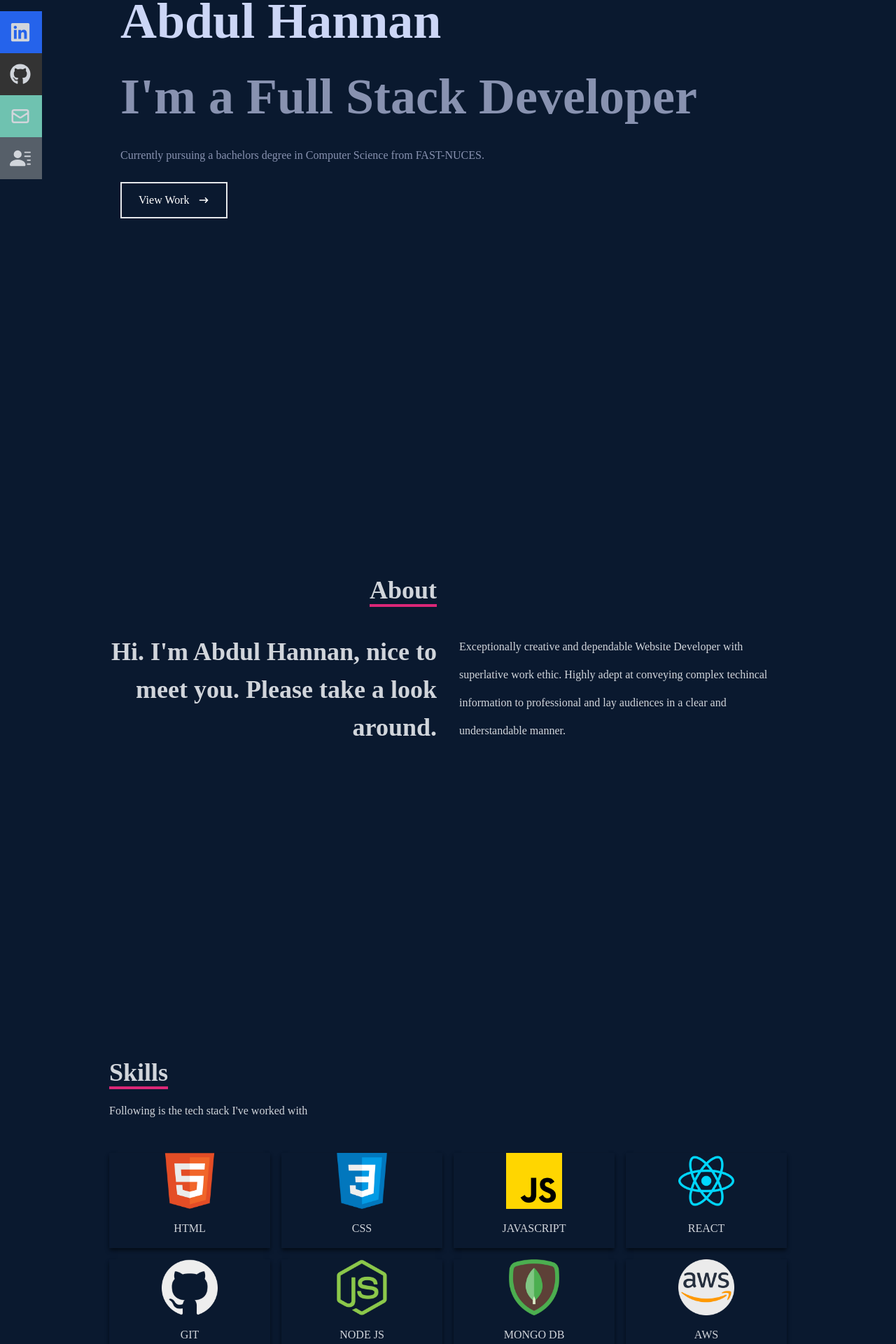
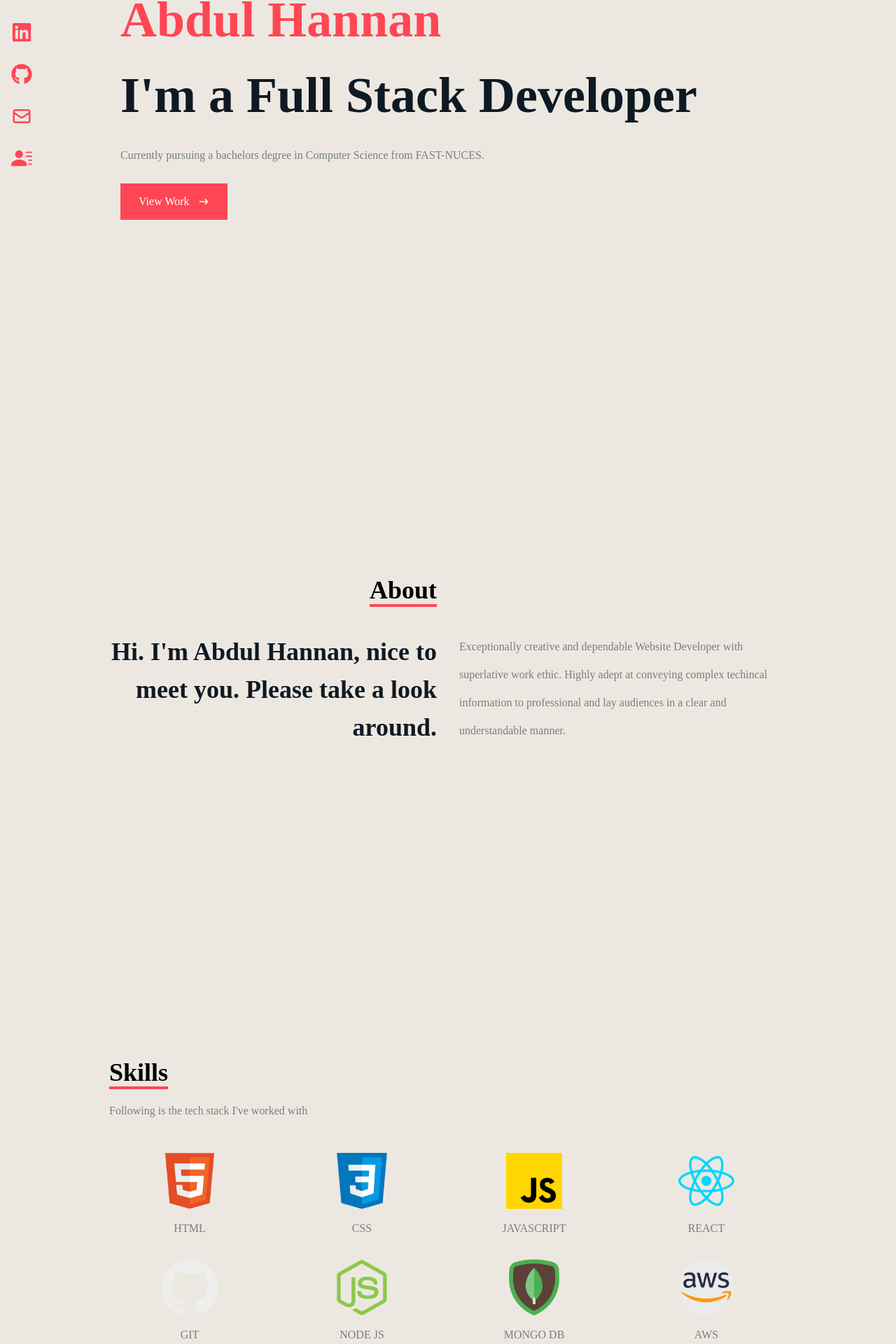
Before and after one commit to hannanxo/portfolio-site, a React (Create React App) app in the folder frontend/: page / in a window 1280 px wide. Shown: the part 264-2184 px from the top of the page at 70% size. Built offline with nearby package versions, Linux system fonts and the light colour scheme.

Commit message:
Modified UI.

```diff
--- a/frontend/src/components/About.jsx
+++ b/frontend/src/components/About.jsx
@@ -1,20 +1,20 @@
 import React from "react";
 const About = () => {
   return (
-    <div name="about" className="w-full h-screen bg-[#0a192f] text-gray-300">
+    <div name="about" className="w-full h-screen bg-[#ece8e1]">
       <div className="flex flex-col justify-center items-center w-full h-full">
         <div className="max-w-[1000px] w-full grid grid-cols-2 gap-8">
           <div className="sm:text-right sm:pb-8 pl-4 py-2">
-            <p className="text-4xl font-bold my-50 inline border-b-4 border-pink-600 leading-relaxed">About</p>
+            <p className="text-4xl font-bold my-50 inline border-b-4 border-[#ff4655] leading-relaxed">About</p>
           </div>
           {/* <div></div> */}
         </div>
         <div className="max-w-[1000px] w-full grid sm:grid-cols-2 sm:gap-8 px-4">
-          <div className="sm:text-right leading-relaxed text-3xl sm:leading-normal sm:text-4xl font-bold">
+          <div className="sm:text-right leading-relaxed text-3xl sm:leading-normal sm:text-4xl font-bold text-[#0f1923]">
             <p>Hi. I'm Abdul Hannan, nice to meet you. Please take a look around.</p>
           </div>
           <div>
-            <p className="text-1xl leading-10 py-3 sm:py-0 ">
+            <p className="text-1xl leading-10 py-3 sm:py-0 text-[#768079]">
               Exceptionally creative and dependable Website Developer with superlative work ethic. Highly adept at conveying complex techincal information to professional and lay audiences in a clear
               and understandable manner.
             </p>
--- a/frontend/src/components/Contact.jsx
+++ b/frontend/src/components/Contact.jsx
@@ -2,16 +2,16 @@ import React from "react";
 
 const Contact = () => {
   return (
-    <div method="POST" name="contact" className="w-full h-screen bg-[#0a192f] flex justify-center items-center p-4">
+    <div method="POST" name="contact" className="w-full h-screen bg-[#ece8e1] flex justify-center items-center p-4">
       <form action="" className="flex flex-col max-w-[600px] w-full">
         <div>
-          <p className="text-4xl font-bold inline border-b-4 border-pink-600 text-gray-300 leading-normal">Contact</p>
-          <p className="text-gray-300 py-4">Submit the form below or hit me up at my email - ah4hannan@gmail.com</p>
+          <p className="text-4xl font-bold inline border-b-4 border-[#ff4655] text-[#0f1923] leading-normal">Contact</p>
+          <p className="py-4 text-[#768079]">Submit the form below or hit me up at my email - ah4hannan@gmail.com</p>
         </div>
-        <input className="bg-[#ccd6f6] p-2" type="text" placeholder="Name" name="name" />
-        <input className="my-4 p-2 bg-[#ccd6f6]" type="email" placeholder="Email" name="email" />
-        <textarea className="bg-[#ccd6f6] p-2" name="message" rows="10" placeholder="Message"></textarea>
-        <button className="text-white border-2 hover:bg-pink-600 hover:border-pink-600 px-4 py-3 my-8 mx-auto">Let's Chat</button>
+        <input className="bg-[#0f1923e6] p-2" type="text" placeholder="Name" name="name" />
+        <input className="my-4 p-2 bg-[#0f1923e6]" type="email" placeholder="Email" name="email" />
+        <textarea className="bg-[#0f1923e6] p-2" name="message" rows="10" placeholder="Message"></textarea>
+        <button className="text-white border-2 border-[#ff4655] bg-[#ff4655] hover:bg-[#0f1923] hover:border-[#0f1923] px-4 py-3 my-8 mx-auto">Let's Chat</button>
       </form>
     </div>
   );
--- a/frontend/src/components/Home.jsx
+++ b/frontend/src/components/Home.jsx
@@ -2,15 +2,15 @@ import React from "react";
 import { HiArrowNarrowRight } from "react-icons/hi";
 const Home = () => {
   return (
-    <div name="home" className="w-full h-screen bg-[#0a192f]">
+    <div name="home" className="w-full h-screen bg-[#ece8e1]">
       {/* Container */}
       <div className="max-w-[1000px] sm:mx-auto mx-8 sm:px-8 flex flex-col justify-center h-full">
-        <p className="text-pink-600 leading-normal">Hi, my name is</p>
-        <h1 className="text-5xl leading-normal sm:text-7xl sm:leading-normal font-bold text-[#ccd6f6]">Abdul Hannan</h1>
-        <h2 className="text-5xl leading-normal sm:text-7xl sm:leading-normal font-bold text-[#8892b0]">I'm a Full Stack Developer</h2>
-        <p className="text-[#8892b0] py-4 max-w-[700px] leading-7">Currently pursuing a bachelors degree in Computer Science from FAST-NUCES.</p>
+        <p className="leading-normal text-[#768079]">Hi, my name is</p>
+        <h1 className="text-5xl leading-normal sm:text-7xl sm:leading-normal font-bold text-[#ff4655]">Abdul Hannan</h1>
+        <h2 className="text-5xl leading-normal sm:text-7xl sm:leading-normal font-bold text-[#0f1923]">I'm a Full Stack Developer</h2>
+        <p className="py-4 max-w-[700px] leading-8 text-[#768079]">Currently pursuing a bachelors degree in Computer Science from FAST-NUCES.</p>
         <div>
-          <button className="text-white group border-2 px-6 py-3 my-2 flex items-center hover:bg-pink-600 hover:border-pink-600">
+          <button className="text-white border-2 border-[#ff4655] bg-[#ff4655] group px-6 py-3 my-2 flex items-center hover:bg-[#0f1923] hover:border-[#0f1923]">
             View Work
             <span className=" group-hover:rotate-90 duration-300">
               <HiArrowNarrowRight className="ml-3" />
--- a/frontend/src/components/Skills.jsx
+++ b/frontend/src/components/Skills.jsx
@@ -9,46 +9,46 @@ import AWS from "../assets/icons/aws.png";
 import Mongo from "../assets/icons/mongo.png";
 const Skills = () => {
   return (
-    <div name="skills" className="w-full h-screen bg-[#0a192f] text-gray-300">
+    <div name="skills" className="w-full h-screen bg-[#ece8e1]">
       {/* Container */}
       <div className="max-w-[1000px] mx-auto p-4 flex flex-col justify-center w-full h-full">
         <div>
-          <p className="text-4xl font-bold inline border-b-4 border-pink-600 leading-normal">Skills</p>
-          <p className="py-4">Following is the tech stack I've worked with</p>
+          <p className="text-4xl font-bold inline border-b-4 border-[#ff4655] leading-normal">Skills</p>
+          <p className="py-4 text-[#768079]">Following is the tech stack I've worked with</p>
         </div>
 
         <div className="w-full grid grid-cols-2 sm:grid-cols-4 gap-4 text-center py-8">
-          <div className="shadow-md shadow-[#040c16] hover:scale-110 duration-500">
+          <div className="hover:scale-110 duration-500 ">
             <img className="w-20 mx-auto" src={HTML} alt="HTML icon" />
-            <p className="my-4">HTML</p>
+            <p className="my-4 text-[#768079]">HTML</p>
           </div>
-          <div className="shadow-md shadow-[#040c16] hover:scale-110 duration-500">
+          <div className="hover:scale-110 duration-500">
             <img className="w-20 mx-auto" src={CSS} alt="HTML icon" />
-            <p className="my-4">CSS</p>
+            <p className="my-4 text-[#768079]">CSS</p>
           </div>
-          <div className="shadow-md shadow-[#040c16] hover:scale-110 duration-500">
+          <div className="hover:scale-110 duration-500">
             <img className="w-20 mx-auto" src={JavaScript} alt="HTML icon" />
-            <p className="my-4">JAVASCRIPT</p>
+            <p className="my-4 text-[#768079]">JAVASCRIPT</p>
           </div>
-          <div className="shadow-md shadow-[#040c16] hover:scale-110 duration-500">
+          <div className="hover:scale-110 duration-500">
             <img className="w-20 mx-auto" src={ReactImg} alt="HTML icon" />
-            <p className="my-4">REACT</p>
+            <p className="my-4 text-[#768079]">REACT</p>
           </div>
-          <div className="shadow-md shadow-[#040c16] hover:scale-110 duration-500">
+          <div className="hover:scale-110 duration-500">
             <img className="w-20 mx-auto" src={GitHub} alt="HTML icon" />
-            <p className="my-4">GIT</p>
+            <p className="my-4 text-[#768079]">GIT</p>
           </div>
-          <div className="shadow-md shadow-[#040c16] hover:scale-110 duration-500">
+          <div className="hover:scale-110 duration-500">
             <img className="w-20 mx-auto" src={Node} alt="HTML icon" />
-            <p className="my-4">NODE JS</p>
+            <p className="my-4 text-[#768079]">NODE JS</p>
           </div>
-          <div className="shadow-md shadow-[#040c16] hover:scale-110 duration-500">
+          <div className="hover:scale-110 duration-500">
             <img className="w-20 mx-auto" src={Mongo} alt="HTML icon" />
-            <p className="my-4">MONGO DB</p>
+            <p className="my-4 text-[#768079]">MONGO DB</p>
           </div>
-          <div className="shadow-md shadow-[#040c16] hover:scale-110 duration-500">
+          <div className="hover:scale-110 duration-500">
             <img className="w-20 mx-auto" src={AWS} alt="HTML icon" />
-            <p className="my-4">AWS</p>
+            <p className="my-4 text-[#768079]">AWS</p>
           </div>
         </div>
       </div>
--- a/frontend/src/components/Socials.jsx
+++ b/frontend/src/components/Socials.jsx
@@ -2,29 +2,30 @@ import React from "react";
 import { FaGithub, FaLinkedin } from "react-icons/fa";
 import { HiOutlineMail } from "react-icons/hi";
 import { BsFillPersonLinesFill } from "react-icons/bs";
+// import "../index.css";
 const Socials = () => {
   return (
     <React.Fragment>
       <div className="hidden lg:flex fixed flex-col top-[35%] left-0">
         <ul>
-          <li className="w-[160px] h-[60px] flex justify-between items-center ml-[-100px] hover:ml-[-10px] duration-300 bg-blue-600">
-            <a className="flex justify-between items-center w-full text-gray-300" href="/">
-              Linkedin <FaLinkedin size={30} />
+          <li className="h-[60px] flex justify-between items-center duration-300">
+            <a className="flex justify-between items-center w-full text-gray-300 icon" href="/">
+              <FaLinkedin size={30} />
             </a>
           </li>
-          <li className="w-[160px] h-[60px] flex justify-between items-center ml-[-100px] hover:ml-[-10px] duration-300 bg-[#333333]">
-            <a className="flex justify-between items-center w-full text-gray-300" href="/">
-              Github <FaGithub size={30} />
+          <li className="h-[60px] flex justify-between items-center duration-300 ">
+            <a className="flex justify-between items-center w-full text-gray-300 icon" href="/">
+              <FaGithub size={30} />
             </a>
           </li>
-          <li className="w-[160px] h-[60px] flex justify-between items-center ml-[-100px] hover:ml-[-10px] duration-300 bg-[#6fc2b0]">
-            <a className="flex justify-between items-center w-full text-gray-300" href="/">
-              Email <HiOutlineMail size={30} />
+          <li className="h-[60px] flex justify-between items-center duration-300 ">
+            <a className="flex justify-between items-center w-full text-gray-300 icon" href="/">
+              <HiOutlineMail size={30} />
             </a>
           </li>
-          <li className="w-[160px] h-[60px] flex justify-between items-center ml-[-100px] hover:ml-[-10px] duration-300 bg-[#565f69]">
-            <a className="flex justify-between items-center w-full text-gray-300" href="/">
-              Resume <BsFillPersonLinesFill size={30} />
+          <li className="h-[60px] flex justify-between items-center duration-300 ">
+            <a className="flex justify-between items-center w-full text-gray-300 icon" href="/">
+              <BsFillPersonLinesFill size={30} />
             </a>
           </li>
         </ul>
--- a/frontend/src/index.css
+++ b/frontend/src/index.css
@@ -2,7 +2,6 @@
 @tailwind components;
 @tailwind utilities;
 
-/* @import url("https://fonts.googleapis.com/css2?family=Raleway:wght@300;400&display=swap"); */
 @import url("https://fonts.googleapis.com/css2?family=Raleway:wght@500&display=swap");
 @layer base {
   body {
@@ -22,15 +21,12 @@
 }
 
 .content-div:hover {
-  background-image: linear-gradient(to right, rgba(112, 157, 255, 0.8), hsla(242, 74%, 61%, 0.8)) !important;
-}
-.content-div {
-  background-repeat: no-repeat;
-  background-size: cover;
-  background-position: center;
-  height: 250px;
+  background-image: linear-gradient(to right, rgba(255, 70, 86, 0.686), rgba(162, 10, 23, 0.752)) !important;
 }
 
-.content-div:hover {
-  background-image: linear-gradient(to right, rgba(112, 157, 255, 0.8), hsla(242, 74%, 61%, 0.8)) !important;
+.icon {
+  color: #ff4655;
 }
+.icon:hover {
+  color: #0f1923;
+}
```
Also changed, not shown: frontend/src/components/Navbar.jsx (+8 -8 lines), frontend/src/components/Work.jsx (+8 -8 lines), frontend/src/assets/icons/Hannan.png (added).
